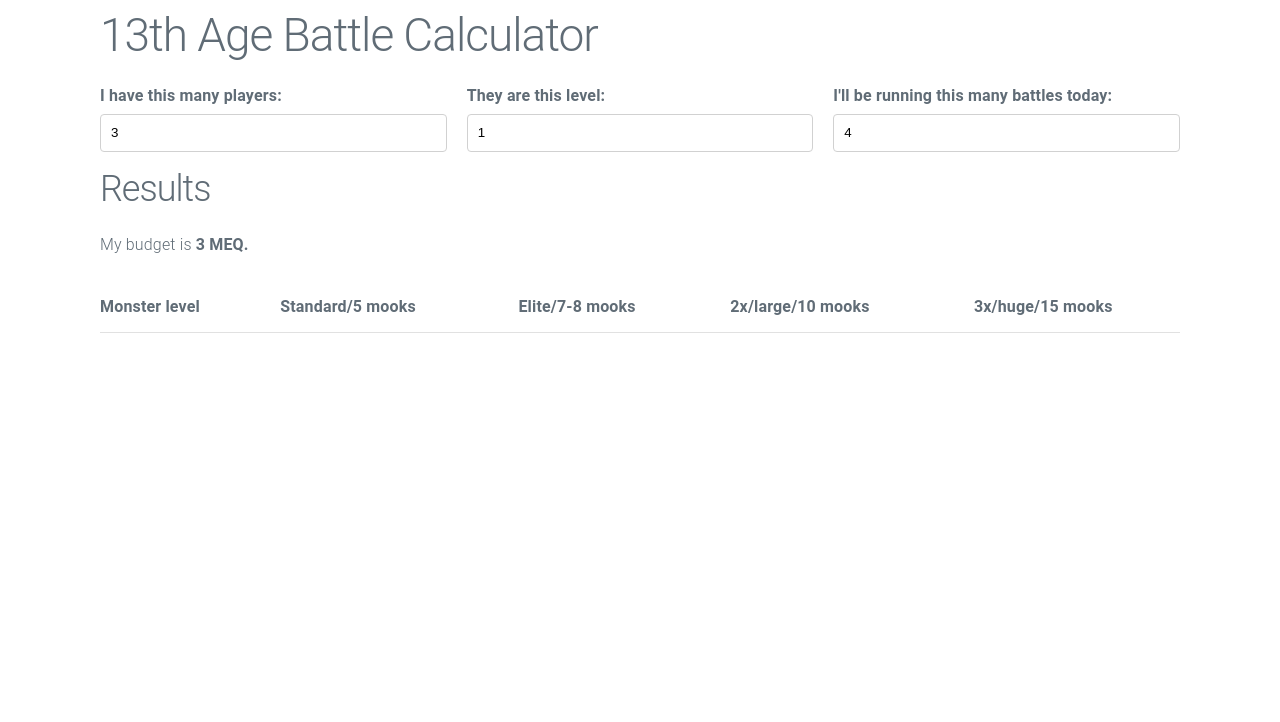
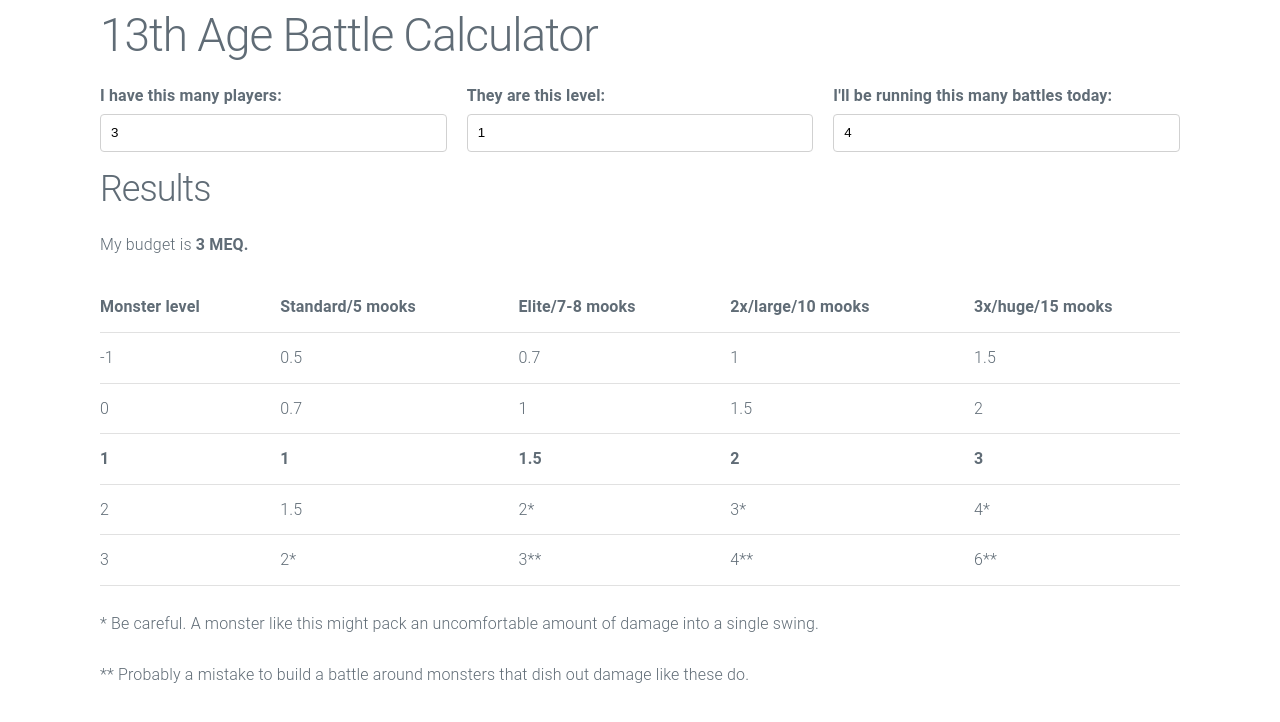
Before and after one commit to ben/13acalc, a Svelte app: page / in a window 1280 px wide. Shown: the top 722 px of the page. Built offline with nearby package versions, Linux system fonts and the light colour scheme.

Commit message:
Working table

```diff
--- a/src/App.svelte
+++ b/src/App.svelte
@@ -9,9 +9,13 @@
 
   const MeqBudget = derived(
     state,
-    ($state) => {console.log($state); return [0, 1, 2, 3, 5, 7, 9, 11][$state.playercount]}
+    ($state) => [0, 1, 2, 3, 5, 7, 9, 11][$state.playercount]
   );
-  console.log(MeqBudget)
+
+  const parLevel = derived(
+    state,
+    ({level}) => level < 5 ? level : level < 8 ? level+1 : level + 2
+  )
 </script>
 
 <main class="container">
@@ -45,6 +49,45 @@
         <th>3x/huge/15 mooks</th>
       </tr>
     </thead>
-    <tbody />
+    <tbody>
+      <tr>
+        <td>{$parLevel-2}</td>
+        <td>0.5</td>
+        <td>0.7</td>
+        <td>1</td>
+        <td>1.5</td>
+      </tr>
+      <tr>
+        <td>{$parLevel-1}</td>
+        <td>0.7</td>
+        <td>1</td>
+        <td>1.5</td>
+        <td>2</td>
+      </tr>
+      <tr>
+        <td><strong>{$parLevel}</strong></td>
+        <td><strong>1</strong></td>
+        <td><strong>1.5</strong></td>
+        <td><strong>2</strong></td>
+        <td><strong>3</strong></td>
+      </tr>
+      <tr>
+        <td>{$parLevel+1}</td>
+        <td>1.5</td>
+        <td>2*</td>
+        <td>3*</td>
+        <td>4*</td>
+      </tr>
+      <tr>
+        <td>{$parLevel+2}</td>
+        <td>2*</td>
+        <td>3**</td>
+        <td>4**</td>
+        <td>6**</td>
+      </tr>
+    </tbody>
   </table>
+
+  <p>* Be careful. A monster like this might pack an uncomfortable amount of damage into a single swing.</p>
+  <p>** Probably a mistake to build a battle around monsters that dish out damage like these do.</p>
 </main>
```
